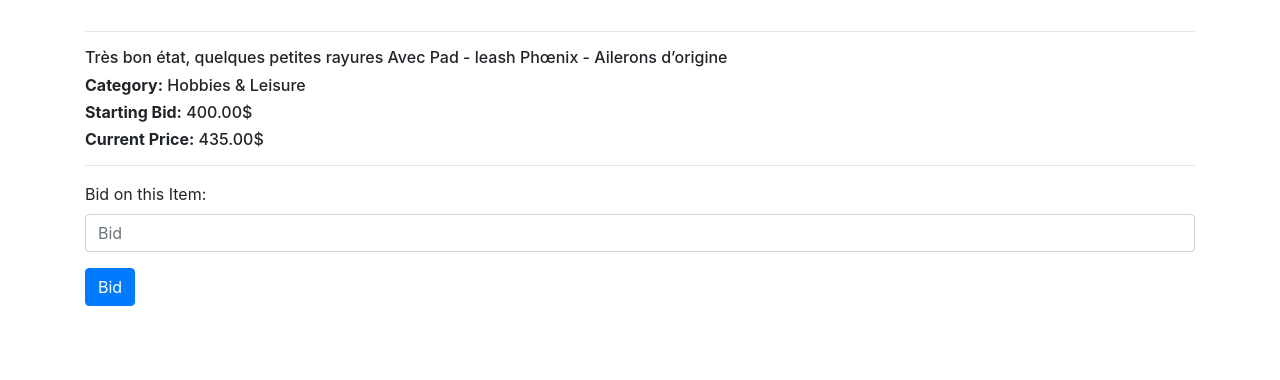
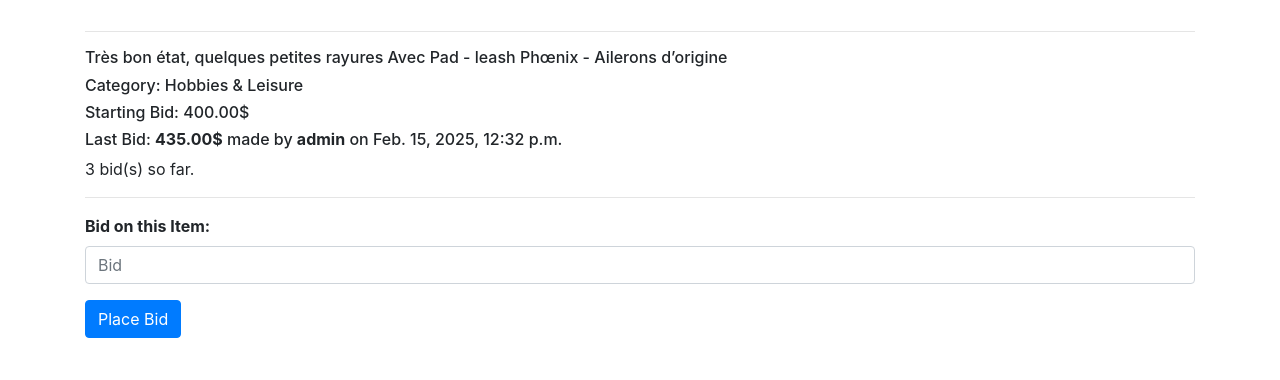
Before and after one commit to PayBoa/ePay, a Django app: page /2 in a window 1280 px wide. Shown: the part 610-990 px from the top of the page. Before the commit the page ends 916 px from the top, so only its background shows below. Run offline with Django 3.2, Linux system fonts and the light colour scheme; a user stored in the database is signed in; data comes from the database, SQL or seed files in the repository; both versions use the stored data as it was after the commit; some libraries are stand-ins or nearby versions.

Commit message:
added bid info in createlisting

```diff
--- a/auctions/templates/auctions/listing.html
+++ b/auctions/templates/auctions/listing.html
@@ -15,18 +15,24 @@
     <img src="{{ item.image_url }}" alt="item image" class="mb-3" style="height: 300px; width: 100%; object-fit: contain;">
     <hr>
     <h6>{{ item.description }}</h6>
-    <h6><b>Category:</b> {{ item.category }}</h6>
-    <h6><b>Starting Bid:</b> {{ item.starting_bid}}$</h6>
-    <h6><b>Current Price:</b> {{ item.current_price }}$</h6>
+    <h6>Category: {{ item.category }}</h6>
+    <h6>Starting Bid:</b> {{ item.starting_bid}}$</h6>
+
+    {% if last_bid %}
+    <h6>Last Bid: <b>{{ last_bid.amount }}$</b> made by <b>{{last_bid.user }}</b> on {{ last_bid.timestamp }}</h6>
+    {% endif %}
+
+    <p>{{ bid_count }} bid(s) so far.</p>
+
     <hr>
 
     {% if user.is_authenticated %}
     <form action="{% url 'placebid' item.id %}" method="post">
         {% csrf_token %}
         <div class="form-group">
-            <label for="title">Bid on this Item:</label>
+            <label for="title"><b>Bid on this Item:</b></label>
             <input class="form-control" type="number" id="bid" name="bid" placeholder="Bid" min="{{ item.current_price|add:5 }}" step="5">
-            <input type="submit" class="btn btn-primary btn-md mb-3 mt-3" value="Bid">
+            <input type="submit" class="btn btn-primary btn-md mb-3 mt-3" value="Place Bid">
         </div>
     </form>
     {% endif %}
--- a/auctions/views.py
+++ b/auctions/views.py
@@ -99,17 +99,30 @@ def createlisting(request):
 
 
 def listing(request, listing_id):
-    item = Listing.objects.get(id=listing_id) # Get all infos of the listing
-    message = "" # Initialize message
-    if request.user.is_authenticated: # Verify if user is logged in
 
-        if Watchlist.objects.filter(user=request.user,listing=item.id).exists(): # If item is in user's watchlist
-            message = "Remove from Watchlist"
+    # Count bid number
+    bid_count = 0                                           # Initialize bid count
+    listing_bids = Bid.objects.filter(listing=listing_id)   # Get all bids on the listing
+    for bids in listing_bids:                               # Loop through all bids
+        bid_count = bid_count + 1                               # Update bid count
+
+    # Get last bid
+    last_bid = Bid.objects.filter(listing=listing_id).order_by('-timestamp').first()
+
+    # Add to watchlist button
+    message = ""                                            # Initialize message
+    if request.user.is_authenticated:                       # Verify if user is logged in
+
+        if Watchlist.objects.filter(user=request.user,listing=listing_id).exists(): # If item is in user's watchlist
+            message = "Remove from Watchlist"                                    # Message : remove from watchlist
         else:                                   # If item is not in user's watchlist
             message = "Add to Watchlist"        # Message : add to watchlist
+
     return render(request, "auctions/listing.html", {
-        "item": item,
-        "message": message
+        "item": Listing.objects.get(id=listing_id),
+        "message": message,
+        "bid_count": bid_count,
+        "last_bid": last_bid,
     })
 
 @login_required(login_url='login')
@@ -138,7 +151,15 @@ def placebid(request, listing_id):
     if request.method == "POST":
         new_bid = request.POST["bid"]           # Get new bid value
         i = Listing.objects.get(id=listing_id)  # Get listing's details
+
         if i.current_price < int(new_bid):      # Check if new bid is higher than current price
+
             i.current_price = new_bid           # Set the new bid as the current price
             i.save()                            # Save new current price
+
+            bid = Bid(                          # Create new bid
+                user = User.objects.get(username=request.user.username),
+                listing = Listing.objects.get(id=listing_id),
+                amount = new_bid)
+            bid.save()                          # Save new bid
     return redirect('listing', listing_id)
```
Also changed, not shown: db.sqlite3.
